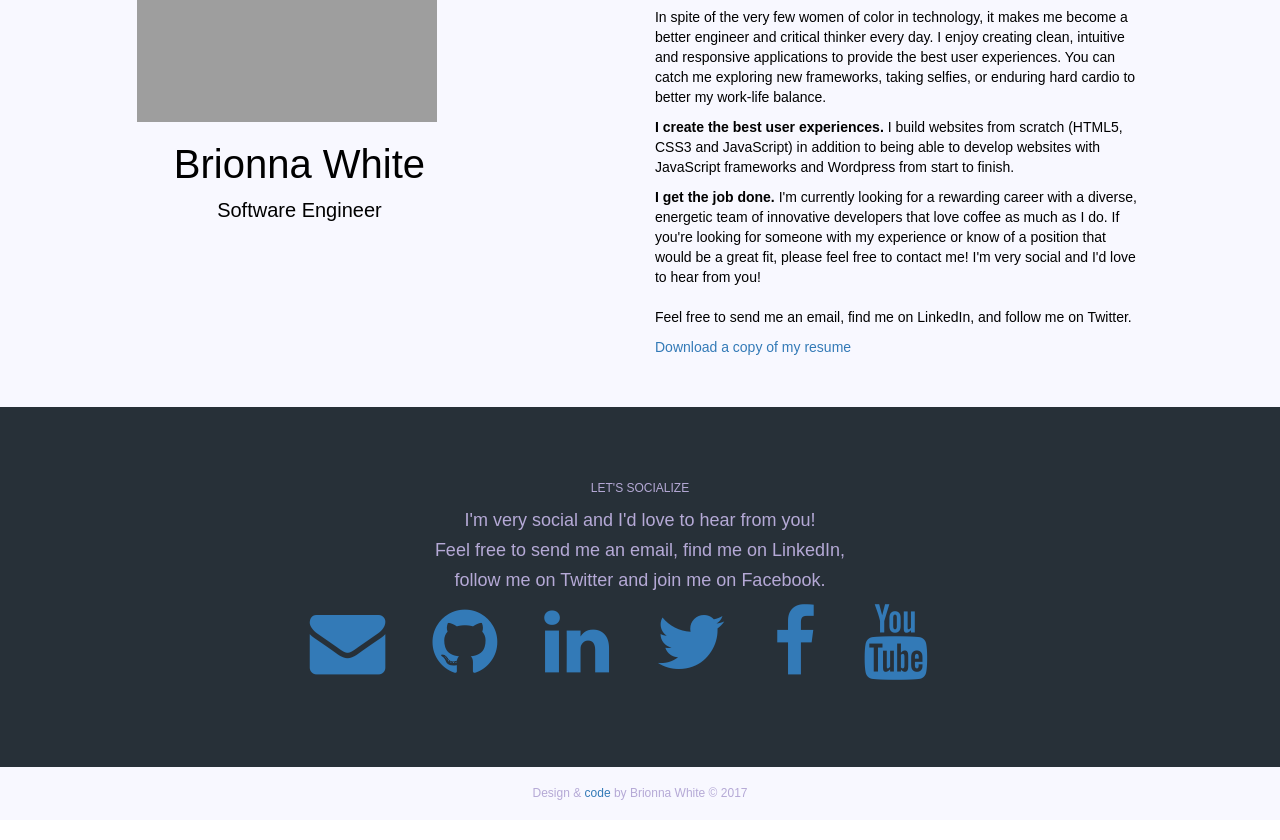
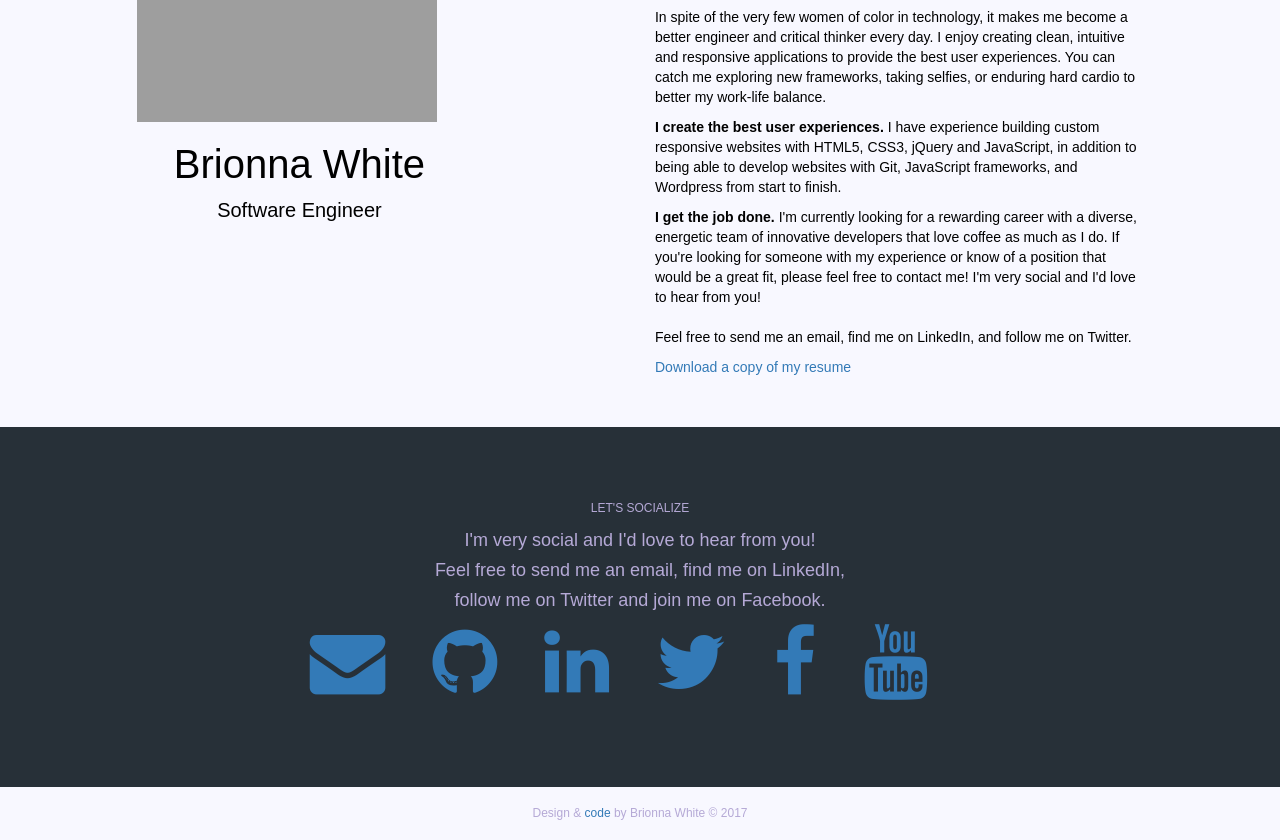
Before and after one commit to Brionnaw/Brionnaw.github.io, a plain HTML site: page index.html in a window 1280 px wide. Shown: the part 4704-5544 px from the top of the page. Drawn offline with nearby package versions, Linux system fonts and the light colour scheme; grey boxes are pictures that could not be loaded.

Commit message:
change tex

```diff
--- a/index.html
+++ b/index.html
@@ -302,7 +302,7 @@
              </p>
              <p>
                <strong> I create the best user experiences.</strong>
-               I build websites from scratch (HTML5, CSS3 and JavaScript) in addition to being able to develop websites with JavaScript frameworks and Wordpress from start to finish.
+               I have experience building custom responsive websites with HTML5, CSS3, jQuery and JavaScript, in addition to being able to develop websites with Git, JavaScript frameworks, and Wordpress from start to finish.
              </p>
                <strong>I get the job done.</strong> I'm currently looking for a rewarding career with a diverse, energetic team of innovative developers that love coffee as much as I do.
                If you're looking for someone with my experience or know of a position that would be a great fit, please feel free to contact me!
@@ -335,7 +335,7 @@
              </p>
              <p>
                <strong> I create the best user experiences.</strong>
-               I build websites from scratch (HTML5, CSS3 and JavaScript) in addition to being able to develop websites with JavaScript frameworks and Wordpress from start to finish.
+               I have experience building custom responsive websites with HTML5, CSS3, jQuery and JavaScript, in addition to being able to develop websites with Git, JavaScript frameworks, and Wordpress from start to finish.
              </p>
                <strong>I get the job done.</strong> I'm currently looking for a rewarding career with a diverse, energetic team of innovative developers that love coffee as much as I do.
                If you're looking for someone with my experience or know of a position that would be a great fit, please feel free to contact me!
@@ -614,7 +614,7 @@
              </p>
              <p>
                <strong> I create the best user experiences.</strong>
-               I build websites from scratch (HTML5, CSS3 and JavaScript) in addition to being able to develop websites with JavaScript frameworks and Wordpress from start to finish.
+               I have experience building custom responsive websites with HTML5, CSS3, jQuery and JavaScript, in addition to being able to develop websites with Git, JavaScript frameworks, and Wordpress from start to finish.
              </p>
                <strong>I get the job done.</strong> I'm currently looking for a rewarding career with a diverse, energetic team of innovative developers that love coffee as much as I do.
                If you're looking for someone with my experience or know of a position that would be a great fit, please feel free to contact me!
@@ -624,6 +624,8 @@
                <p>
                Feel free to send me an email, find me on LinkedIn, and follow me on Twitter.
               </p>
+              <a href="assets/BrionnaWhite-Resume.pdf" download="BrionnaWhite-Resume">Download a copy of my resume</a>
+            </p>
           <div class="col-xs-1"></div>
         </div>
       </div>
```
